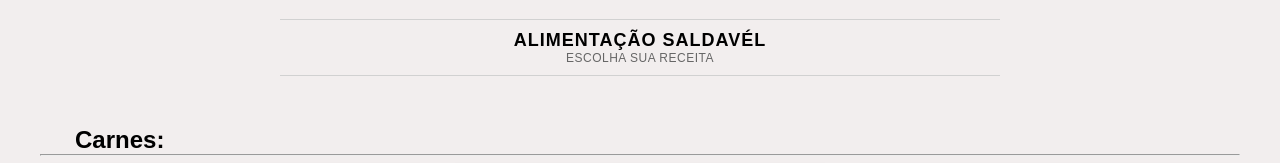
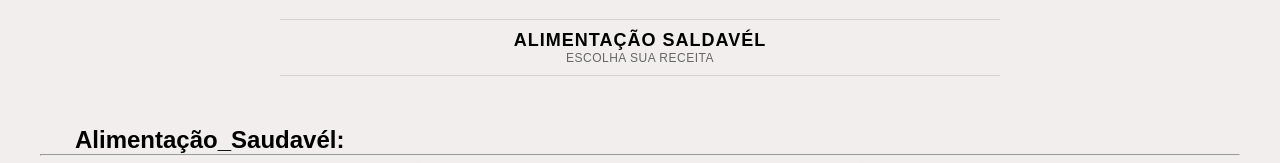
Before and after one commit to AnisioDiogo/SitedeReceitas2.0, a plain HTML site: page Cartegorias_Alimentação_Saudavél.html in a window 1280 px wide. Shown: the part 980-1143 px from the top of the page. Drawn offline with nearby package versions, Linux system fonts and the light colour scheme.

Commit message:
Update Cartegorias_Alimentação_Saudavél.html

```diff
--- a/Cartegorias_Alimentação_Saudavél.html
+++ b/Cartegorias_Alimentação_Saudavél.html
@@ -64,7 +64,7 @@
     <hr class="line">
 
     <div class="titulos-principais2">
-        <h2 class="title-with-icon">Carnes:</h2>
+        <h2 class="title-with-icon">Alimentação_Saudavél:</h2>
         <hr>
 
 
@@ -267,4 +267,5 @@
     </div>
   </footer>
 </body>
+
 </html>
```
